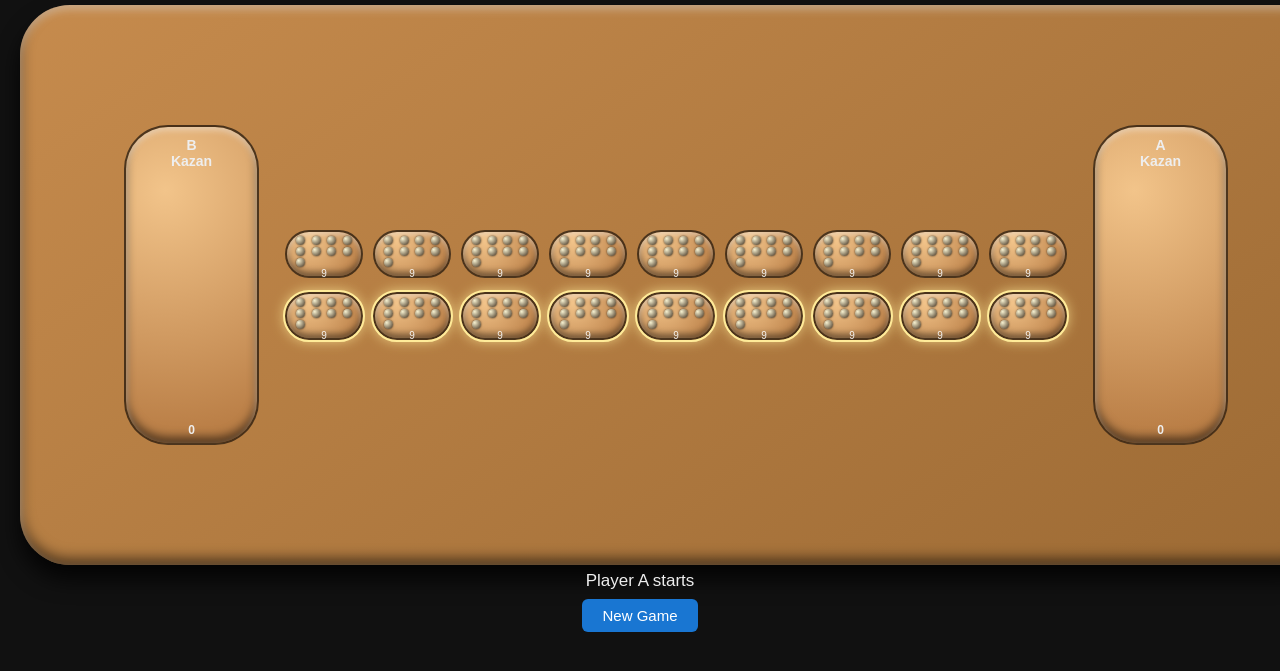
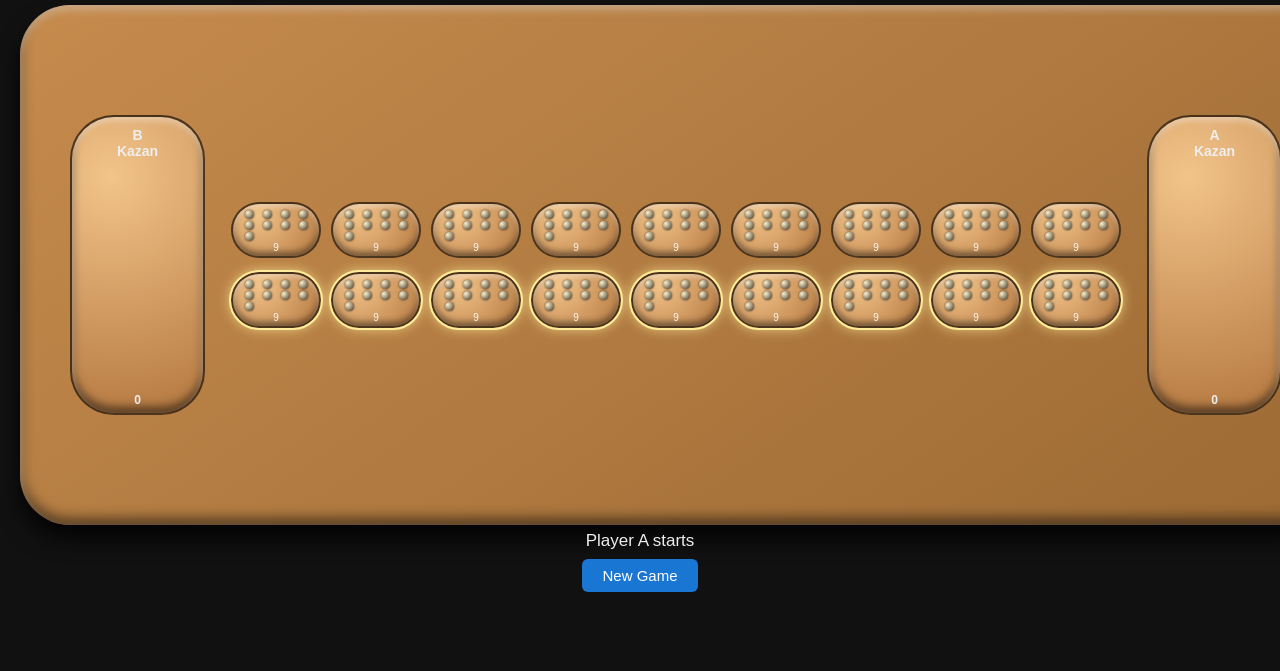
Before and after one commit to zadran-s-auca-2022/ToguzKorgoolProject, a plain HTML site: page index.html in a window 1280 px wide. Shown: the part 81-752 px from the top of the page. Drawn offline with Linux system fonts and the light colour scheme.

Commit message:
changes to the board size

```diff
--- a/style.css
+++ b/style.css
@@ -62,8 +62,8 @@ h1 {
     justify-content: center;
     gap: 26px;
 
-    /* take about 65% of the screen height */
-    flex: 0 0 65vh;
+    /* take about 60% of the screen height */
+    flex: 0 0 60vh;
 }
 
 .pits-area {
@@ -76,16 +76,16 @@ h1 {
 
 .row {
     display: grid;
-    grid-template-columns: repeat(9, 78px);
+    grid-template-columns: repeat(9, 90px); /* wider cells */
     gap: 10px;
 }
 
 /* ----------- PITS (OVAL WOODEN CELLS) ----------- */
 
 .pit {
-    width: 78px;
-    height: 48px;
-    border-radius: 24px;
+    width: 90px;              /* bigger width */
+    height: 56px;             /* bigger height */
+    border-radius: 28px;      /* keep nice oval shape */
     border: 2px solid rgba(60,40,20,0.9);
 
     background: radial-gradient(circle at 30% 20%, #f2c48a, #b4773f);
@@ -101,7 +101,7 @@ h1 {
     cursor: pointer;
     user-select: none;
     transition: 0.15s ease-in-out;
-    padding: 4px 7px 2px;
+    padding: 5px 8px 3px;
     box-sizing: border-box;
 }
 
@@ -150,7 +150,7 @@ h1 {
 
 .store {
     width: 135px;
-    height: 320px;  /* a bit smaller than before */
+    height: 300px;  /* slightly shorter */
     border-radius: 44px;
     border: 2px solid rgba(60,40,20,0.9);
 
```
